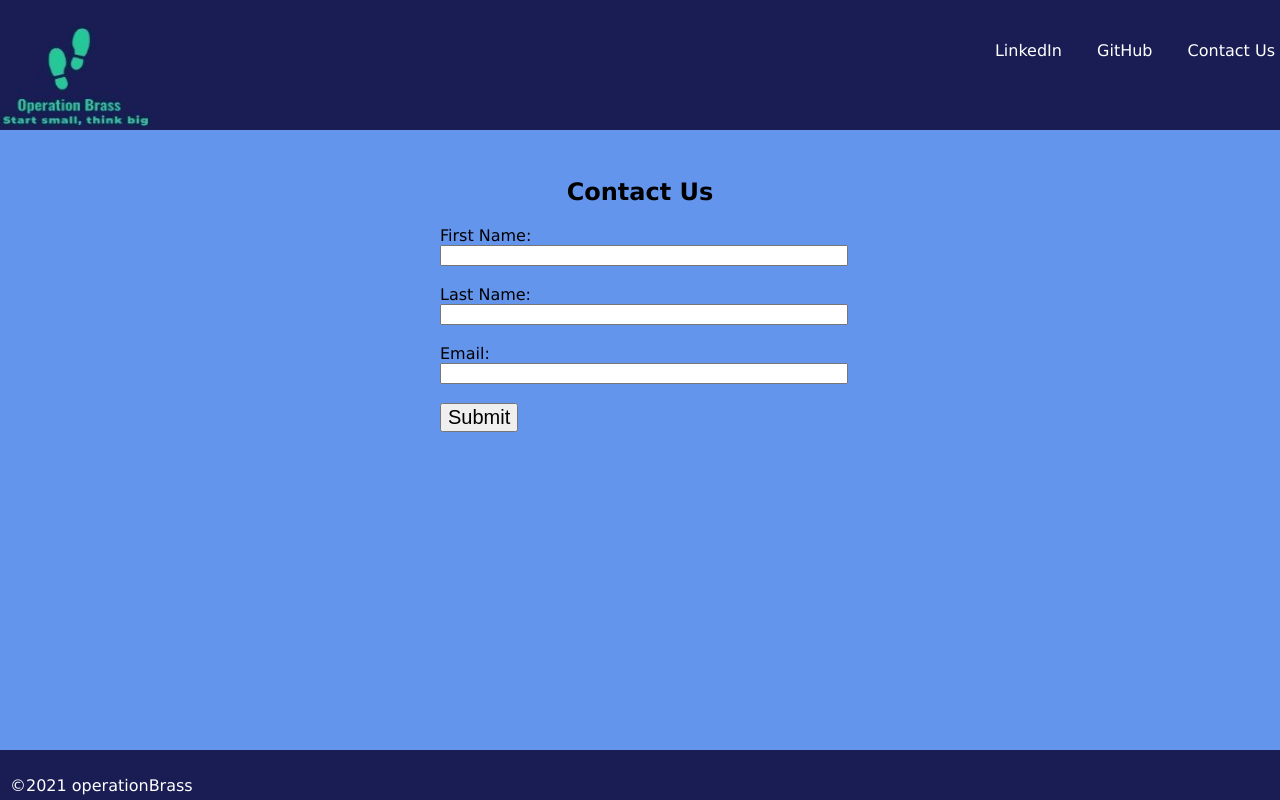
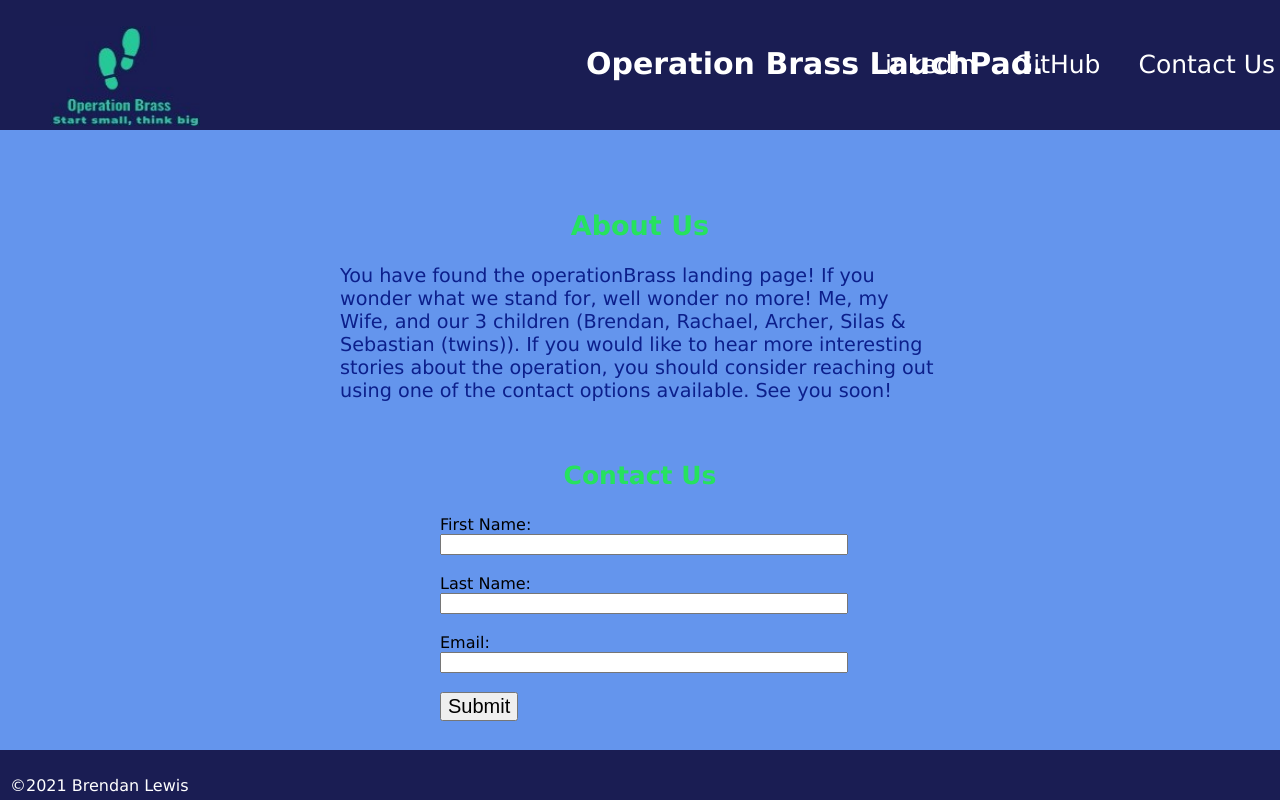
Before and after one commit to operationBrass/operation_homework, a plain HTML site: page mini-project/index.html in a window 1280 px wide. Drawn offline with Linux system fonts and the light colour scheme.

Commit message:
Built satisfactory landing page, looking to submit would like to reivew further at some stage.

```diff
--- a/mini-project/CSS/style.css
+++ b/mini-project/CSS/style.css
@@ -10,7 +10,7 @@ html {
 body
 {
     background:cornflowerblue;
-    padding-top: 130px;
+    padding-top: 180px;
     padding-bottom: 40px;
     font-family:Verdana, Geneva, Tahoma, sans-serif;
 }
@@ -21,9 +21,7 @@ ul li
     list-style-type: none;
 }
 
-h2{
-    text-align: center;
-}
+
 
 /*header element selector that holds the header content.*/
 
@@ -43,6 +41,7 @@ header
     height: 110px;
     position:fixed;
     top:0;
+
 }
 footer
 {
@@ -50,6 +49,16 @@ footer
     position:absolute;
     bottom:0;
 }
+
+#greetings
+{
+    width:600px;
+    margin:0 auto;
+    color: rgb(12, 31, 139);
+    font-size: 1.2em;
+
+}
+
 
 .containerParent
 {
@@ -76,14 +85,22 @@ button
     width:100%;
 }
 
+#h1-nav
+{
+    position:absolute;
+    left:42%;
+}
+
+
+
 #left-nav
 {
-    float: left;
+    position:absolute;
 }
+
 
 #left-nav img
 {
-    position:absolute;
     left:0;
     height: 100px;
     width: 150px;
@@ -92,26 +109,44 @@ button
 #right-nav
 {
     float:right;
+    font-size: 25px;
 }
 
 
 
 /*each list item display in same line, with a centered margin and some padding.*/
+#left-nav li
+{
+    display:inline-block;
+}
+
 
 #right-nav li
 {
     display:inline-block;
     margin: auto;
     padding:15px;
-
 }
 
-h1{
-    margin:auto;
-    color: #fff;
-    font-size: 50px;
+h2,h3{
+    color: #26e25e;
+    text-align: center;
 }
 
+h1
+{
+    text-align: center;
+    font-size: 30px;
+    top:50px;
+}
+
+h2{
+    font-size: 27px;
+}
+
+h3{
+    font-size: 25px;
+}
 /*this allows me to modify the style of the links on page*/
 
 a
--- a/mini-project/index.html
+++ b/mini-project/index.html
@@ -13,7 +13,9 @@
         <ul id="left-nav">
         <li><img id="imgLogo" src="images/brasslogo.jpg" ></li>
         </ul>
-
+        <ul id="h1-nav">
+        <li><h1> Operation Brass LauchPad.</h1></li>
+        </ul>
         <ul id="right-nav">
             <li><a href="logo.com"> LinkedIn </a> </li>
             <li><a href="logo.com"> GitHub </a> </li>
@@ -24,8 +26,14 @@
 
 <main>
     <div class="containerParent">
+        <div id="greetings">
+            <article>
+                <h2>About Us</h2>
+                <p>You have found the operationBrass landing page! If you wonder what we stand for, well wonder no more! Me, my Wife, and our 3 children (Brendan, Rachael, Archer, Silas & Sebastian (twins)). If you would like to hear more interesting stories about the operation, you should consider reaching out using one of the contact options available. See you soon! </p>
+                </article>
+            </div>
         <div class="containerForm">
-            <h2>Contact Us</h2>
+            <h3>Contact Us</h3>
                         <form id="reg" method="POST" action="..php">
                         First Name: <input type="text" name="first" id="fName">
                         <BR><BR>
@@ -43,7 +51,7 @@
 
     <!-- adding footer with copyright logo-->
     <footer>
-   <p> &COPY;2021 operationBrass </p>
+   <p> &COPY;2021 Brendan Lewis </p>
     </footer>
 
 </body>
```
